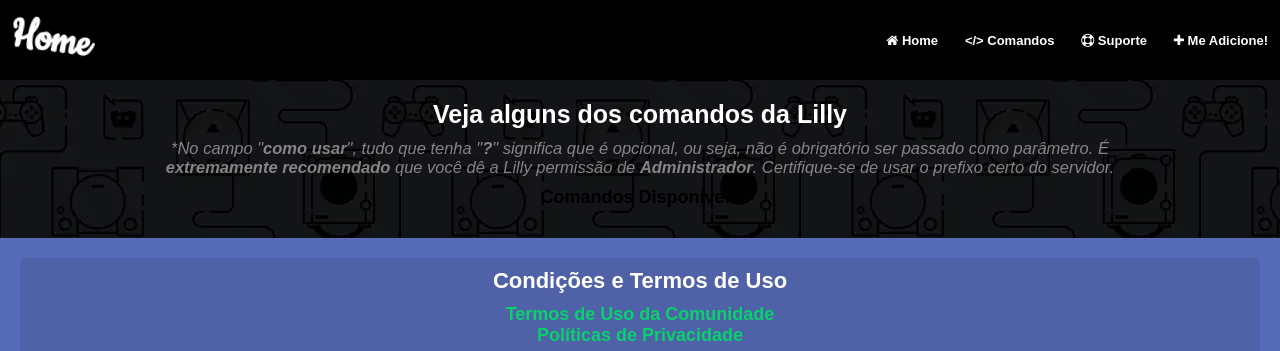
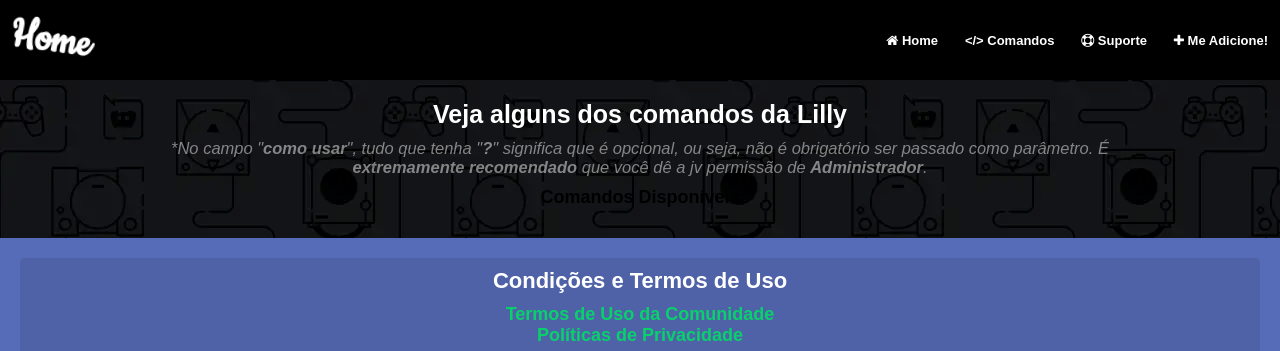
Before and after one commit to FernandesCR/Site2, a website: page src/views/commands.html in a window 1280 px wide. Shown: the top 351 px of the page. Drawn offline with nearby package versions, Linux system fonts and the light colour scheme; files that its build step writes are made by us from their sources.

Commit message:
Update commands.html

```diff
--- a/src/views/commands.html
+++ b/src/views/commands.html
@@ -19,8 +19,7 @@
         <h1>Veja alguns dos comandos da Lilly</h1>
         <p id="ps"><em>*No campo "<strong>como usar</strong>", tudo que tenha "<strong>?</strong>" significa que é
                 opcional, ou seja, não é obrigatório ser passado como parâmetro. É <strong>extremamente
-                    recomendado</strong> que você dê a Lilly permissão de <strong>Administrador</strong>. Certifique-se
-                de usar o prefixo certo do servidor.</em></p>
+                    recomendado</strong> que você dê a jv permissão de <strong>Administrador</strong>.</em></p>
         <span class="total_commands">
             <span>{{ total }}</span> Comandos Disponíveis
         </span>
```
